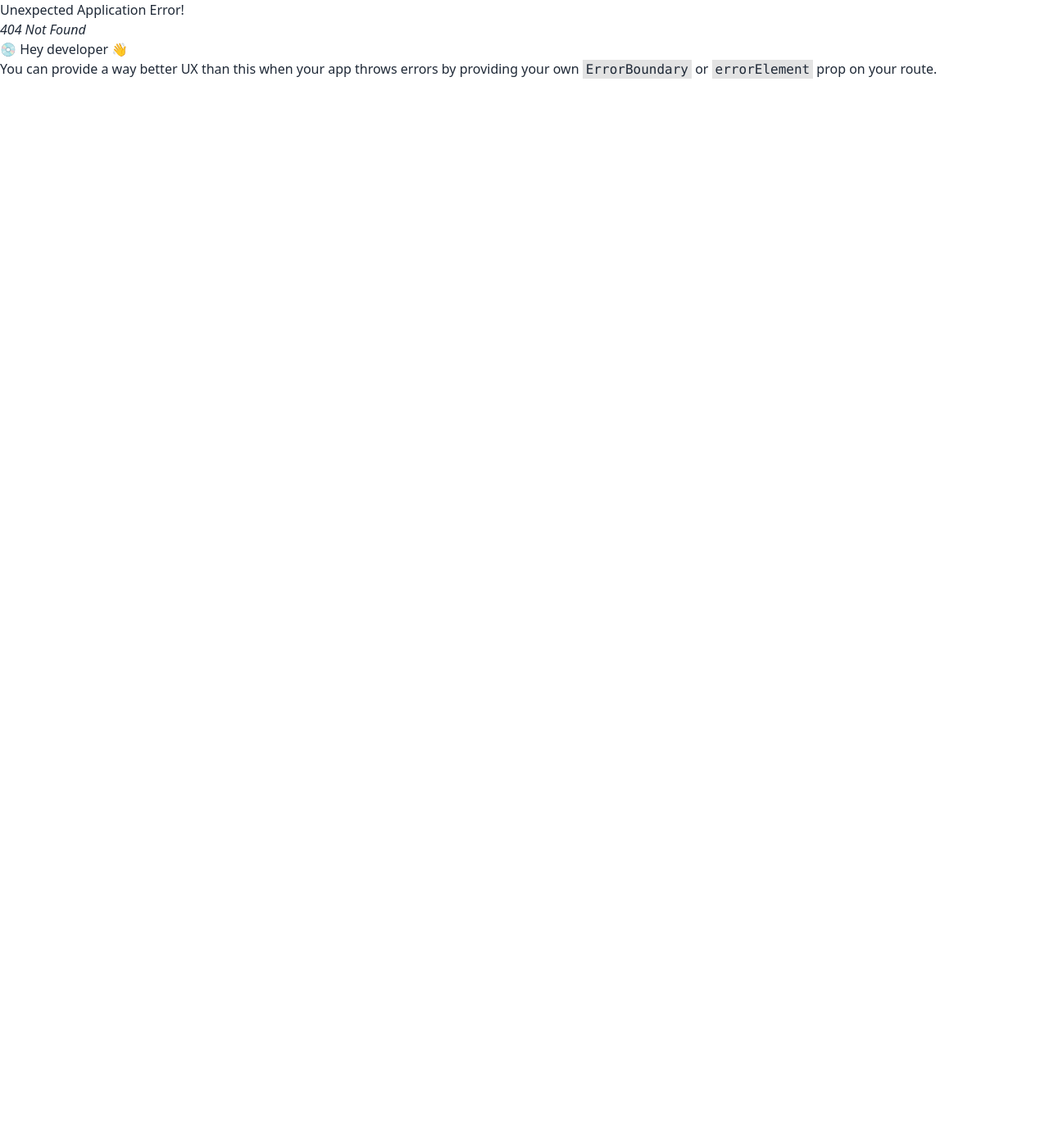
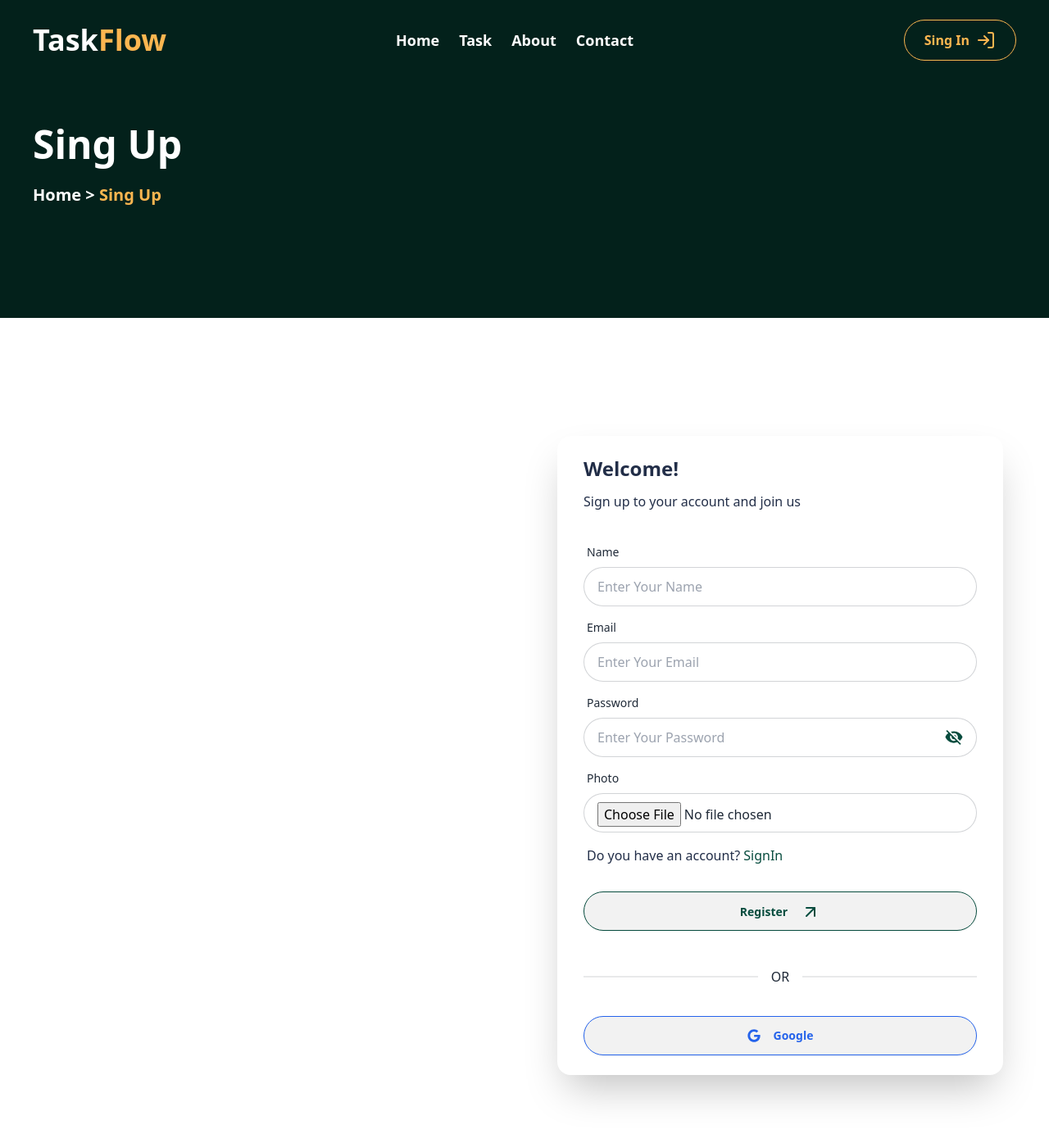
Before and after one commit to Rashedul-Hoque-Rashed/task-management-client, a React (Vite) app: page /singUp in a window 1280 px wide. Before the commit this address had no page. Shown: the top 1384 px of the page at 82% size. Before the commit the page ends 800 px from the top, so only its background shows below. Built offline with nearby package versions, Linux system fonts and the light colour scheme.

Commit message:
create login page

```diff
--- a/src/Components/Navbar.jsx
+++ b/src/Components/Navbar.jsx
@@ -89,7 +89,7 @@ const Navbar = () => {
                 </ul>
             </div>
             <div data-aos="fade-left" data-aos-duration="2000" className="navbar-end">
-                <Link to='/login'>
+                <Link to='/singIn'>
                 <button className="text-[#fcb650] w-fit border border-[#fcb650] rounded-full px-6 py-3 text-xs md:text-base font-semibold hover:border-[#074c3e] hover:text-white hover:bg-[#074c3e] flex items-center gap-2">
                 Sing In
                 <LuLogIn className="w-6 h-6"/>
--- /dev/null
+++ b/src/Pages/SingIn.jsx
@@ -0,0 +1,71 @@
+import { LuArrowUpRight } from 'react-icons/lu';
+import singInImg from '../assets/images/singIn.png'
+import { Link } from 'react-router-dom';
+import { useState } from 'react';
+import { IoMdEye } from "react-icons/io";
+import { IoMdEyeOff } from "react-icons/io";
+import { FaGoogle } from "react-icons/fa";
+
+
+const SingIn = () => {
+
+    const [showPass, setShowPass] = useState(false);
+
+    return (
+        <div>
+            <div className='bg-[#03211b] overflow-x-hidden'>
+                <div className="px-4 md:px-10 pt-32 pb-28 gap-10 max-w-[1620px] mx-auto">
+                    <div data-aos="fade-right" data-aos-duration="2000" className="">
+                        <h2 className="text-3xl md:text-4xl lg:text-5xl font-bold my-6 leading-snug text-white">Sing In</h2>
+                        <p className="text-lg lg:text-xl font-semibold mb-6 text-white">Home &gt; <span className="text-[#fcb650]">Sing In</span></p>
+                    </div>
+                </div>
+            </div>
+            <div className="hero px-4 md:px-10 pt-32 pb-28 max-w-[1620px] mx-auto">
+                <div className="hero-content flex-col lg:flex-row-reverse gap-20">
+                    <div data-aos="fade-left" data-aos-duration="2000" className="flex-1">
+                        <img src={singInImg} alt="" />
+                    </div>
+                    <div data-aos="fade-right" data-aos-duration="2000" className="card shrink-0 w-full shadow-2xl bg-base-100 flex-1">
+                        <h4 className='px-8 text-2xl font-semibold text-[#222E48] mt-6 mb-3'>Welcome Back!</h4>
+                        <h6 className='px-8 text-[#222E48] font-medium'>Sign in to your account and join us</h6>
+                        <form className="card-body">
+                            <div className="form-control">
+                                <label className="label">
+                                    <span className="label-text">Email</span>
+                                </label>
+                                <input type="email" placeholder="Enter Your Email" className="input input-bordered rounded-full" required />
+                            </div>
+                            <div className="form-control relative">
+                                <label className="label">
+                                    <span className="label-text">Password</span>
+                                </label>
+                                <input type={showPass ? 'text' : 'password'} placeholder="Enter Your Password" className="input input-bordered rounded-full" required />
+                                <button onClick={() => setShowPass(!showPass)} className='absolute right-4 top-12'>
+                                {
+                                    showPass ? <IoMdEye className='text-[#074c3e] w-6 h-6'/> : <IoMdEyeOff className='text-[#074c3e] w-6 h-6'/>
+                                }
+                                </button>
+                            </div>
+                            <p className='mx-1 text-[#222E48]'>Do you new here? <Link to='/singUp' className='text-[#074c3e] font-medium hover:underline'>
+                                SignUp
+                            </Link></p>
+                            <div className="form-control mt-6">
+                                <button className="btn text-[#074c3e] text-start border border-[#074c3e] rounded-full px-6 py-3 flex items-center gap-4 hover:text-white hover:bg-[#074c3e]">
+                                    Login
+                                    <LuArrowUpRight className='w-6 h-6' />
+                                </button>
+                            </div>
+                        </form>
+                        <div className="divider px-8">OR</div>
+                        <div className='px-8 my-6'>
+                            <button className="btn w-full text-blue-600 text-start border border-blue-600 rounded-full px-6 py-3 flex flex-row-reverse items-center gap-4 hover:text-white hover:bg-blue-600 ">Google <FaGoogle className='w-4 h-4'/></button>
+                        </div>
+                    </div>
+                </div>
+            </div>
+        </div>
+    );
+};
+
+export default SingIn;
--- /dev/null
+++ b/src/Pages/SingUp.jsx
@@ -0,0 +1,83 @@
+import { LuArrowUpRight } from 'react-icons/lu';
+import singInImg from '../assets/images/singIn.png'
+import { Link } from 'react-router-dom';
+import { useState } from 'react';
+import { IoMdEye } from "react-icons/io";
+import { IoMdEyeOff } from "react-icons/io";
+import { FaGoogle } from "react-icons/fa";
+
+
+const SingUp = () => {
+
+    const [showPass, setShowPass] = useState(false);
+
+    return (
+        <div>
+            <div className='bg-[#03211b] overflow-x-hidden'>
+                <div className="px-4 md:px-10 pt-32 pb-28 gap-10 max-w-[1620px] mx-auto">
+                    <div data-aos="fade-right" data-aos-duration="2000" className="">
+                        <h2 className="text-3xl md:text-4xl lg:text-5xl font-bold my-6 leading-snug text-white">Sing Up</h2>
+                        <p className="text-lg lg:text-xl font-semibold mb-6 text-white">Home &gt; <span className="text-[#fcb650]">Sing Up</span></p>
+                    </div>
+                </div>
+            </div>
+            <div className="hero px-4 md:px-10 pt-32 pb-28 max-w-[1620px] mx-auto">
+                <div className="hero-content flex-col lg:flex-row gap-20">
+                    <div data-aos="fade-right" data-aos-duration="2000" className="flex-1">
+                        <img src={singInImg} alt="" />
+                    </div>
+                    <div data-aos="fade-left" data-aos-duration="2000" className="card shrink-0 w-full shadow-2xl bg-base-100 flex-1">
+                        <h4 className='px-8 text-2xl font-semibold text-[#222E48] mt-6 mb-3'>Welcome!</h4>
+                        <h6 className='px-8 text-[#222E48] font-medium'>Sign up to your account and join us</h6>
+                        <form className="card-body">
+                            <div className="form-control">
+                                <label className="label">
+                                    <span className="label-text">Name</span>
+                                </label>
+                                <input type="text" placeholder="Enter Your Name" className="input input-bordered rounded-full" required />
+                            </div>
+                            <div className="form-control">
+                                <label className="label">
+                                    <span className="label-text">Email</span>
+                                </label>
+                                <input type="email" placeholder="Enter Your Email" className="input input-bordered rounded-full" required />
+                            </div>
+                            <div className="form-control relative">
+                                <label className="label">
+                                    <span className="label-text">Password</span>
+                                </label>
+                                <input type={showPass ? 'text' : 'password'} placeholder="Enter Your Password" className="input input-bordered rounded-full" required />
+                                <button onClick={() => setShowPass(!showPass)} className='absolute right-4 top-12'>
+                                {
+                                    showPass ? <IoMdEye className='text-[#074c3e] w-6 h-6'/> : <IoMdEyeOff className='text-[#074c3e] w-6 h-6'/>
+                                }
+                                </button>
+                            </div>
+                            <div className="form-control">
+                                <label className="label">
+                                    <span className="label-text">Photo</span>
+                                </label>
+                                <input type="file" placeholder="Enter Your Email" className="px-4 py-2.5 input input-bordered rounded-full mb-2" required />
+                            </div>
+                            <p className='mx-1 text-[#222E48]'>Do you have an account? <Link to='/singIn' className='text-[#074c3e] font-medium hover:underline'>
+                                SignIn
+                            </Link></p>
+                            <div className="form-control mt-6">
+                                <button className="btn text-[#074c3e] text-start border border-[#074c3e] rounded-full px-6 py-3 flex items-center gap-4 hover:text-white hover:bg-[#074c3e]">
+                                    Register
+                                    <LuArrowUpRight className='w-6 h-6' />
+                                </button>
+                            </div>
+                        </form>
+                        <div className="divider px-8">OR</div>
+                        <div className='px-8 my-6'>
+                            <button className="btn w-full text-blue-600 text-start border border-blue-600 rounded-full px-6 py-3 flex flex-row-reverse items-center gap-4 hover:text-white hover:bg-blue-600 ">Google <FaGoogle className='w-4 h-4'/></button>
+                        </div>
+                    </div>
+                </div>
+            </div>
+        </div>
+    );
+};
+
+export default SingUp;
```
Also changed, not shown: src/Routes/Routes.jsx (+11 -1 lines), src/assets/images/singIn.png (added).
